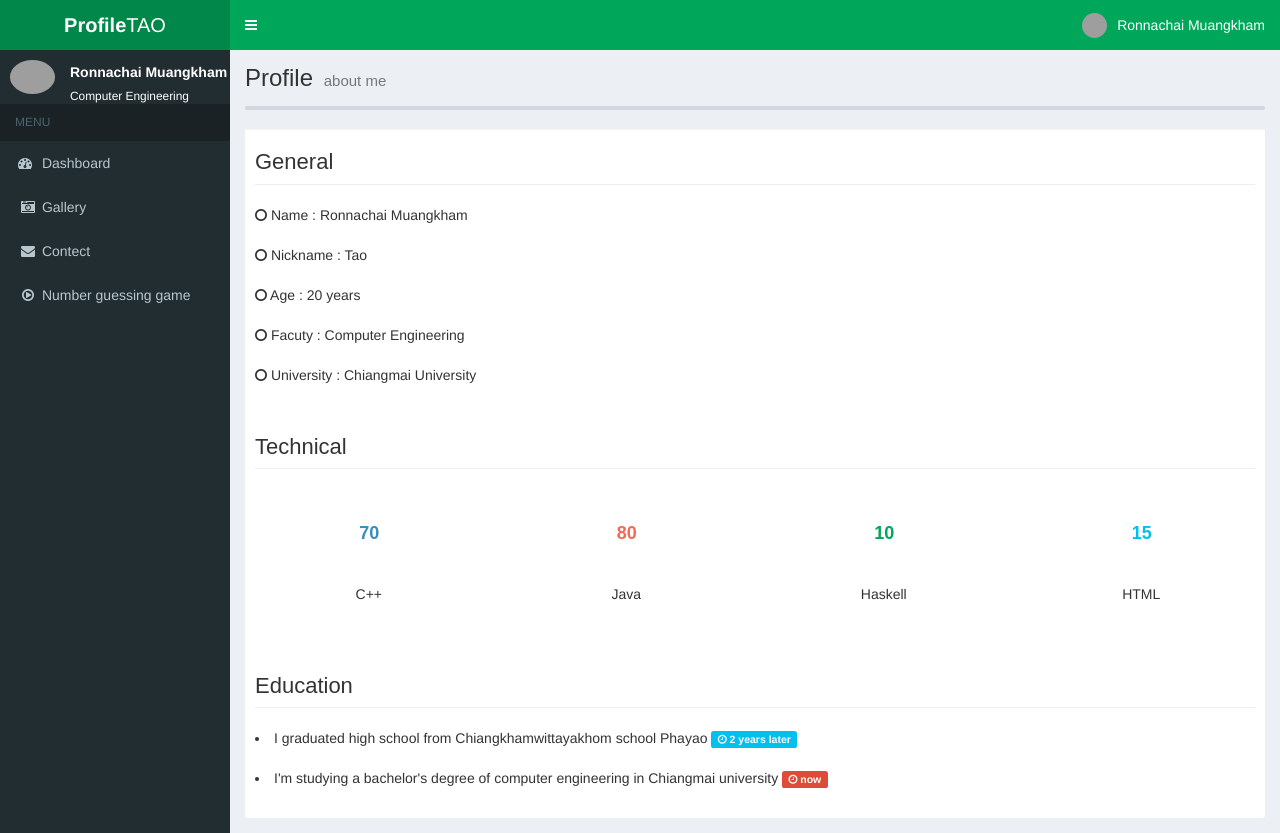
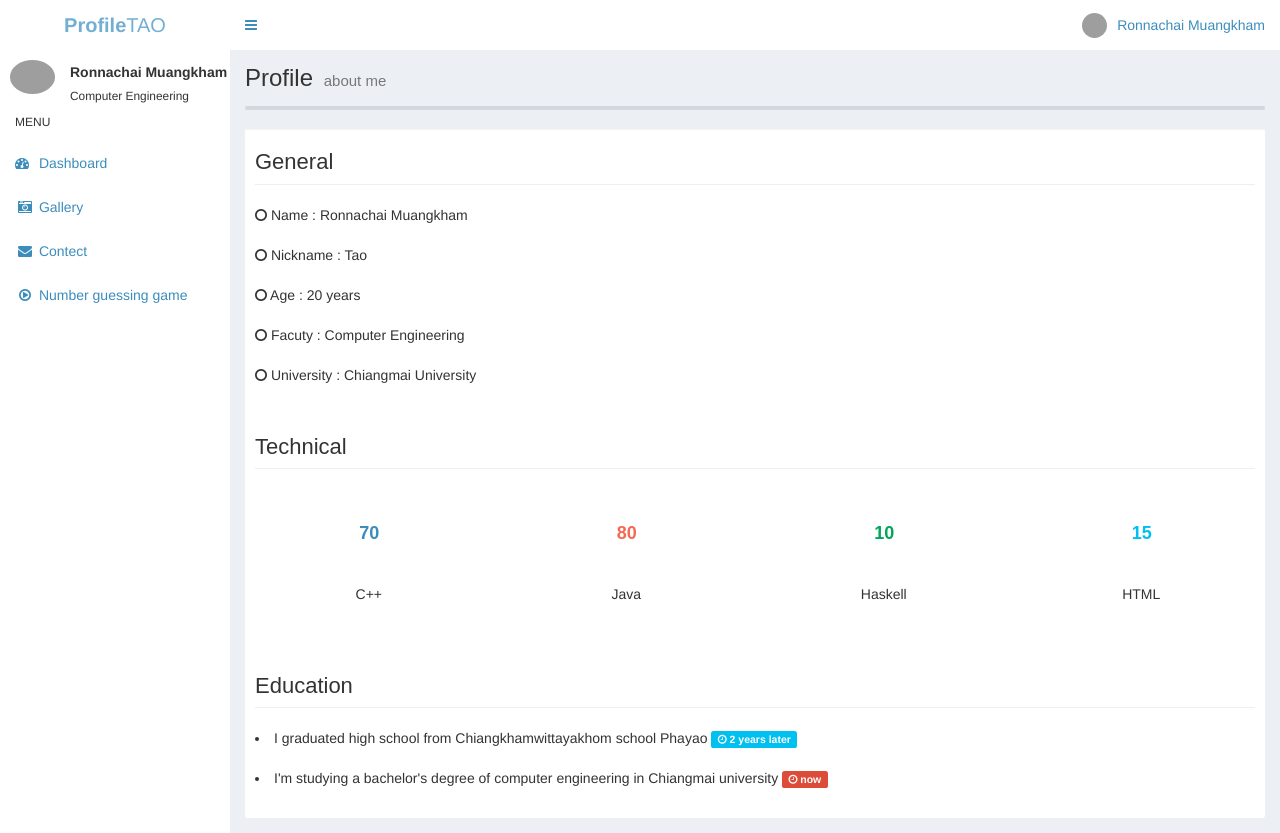
Before and after one commit to taormtwelve/207_hw3, a plain HTML site: page index.html in a window 1280 px wide. Drawn offline with nearby package versions, Linux system fonts and the light colour scheme; grey boxes are pictures that could not be loaded.

Commit message:
Add files via upload

```diff
--- a/index.html
+++ b/index.html
@@ -21,7 +21,7 @@
   <link rel="stylesheet" href="dist/css/AdminLTE.min.css">
   <!-- AdminLTE Skins. Choose a skin from the css/skins
 folder instead of downloading all of them to reduce the load. -->
-  <link rel="stylesheet" href="dist/css/skins/_all-skins.min.css">
+  <link rel="stylesheet" href="dist/css/skins/skin-blue.min.css">
   <!-- HTML5 Shim and Respond.js IE8 support of HTML5 elements and media queries -->
   <!-- WARNING: Respond.js doesn't work if you view the page via file:// -->
   <!--[if lt IE 9]><![endif]-->
```
Also changed, not shown: contact.html (+1 -1 lines), game.html (+1 -1 lines).
